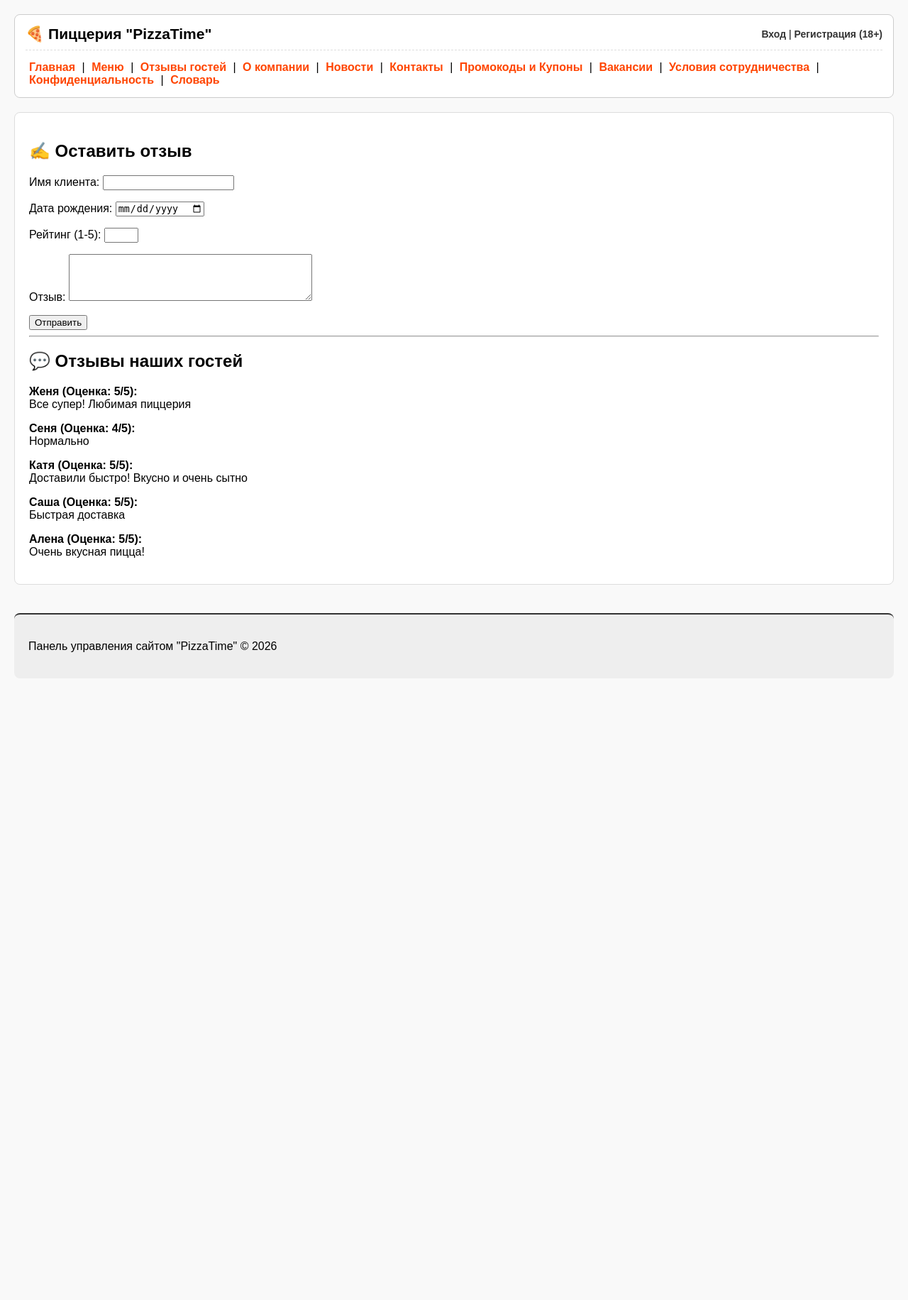
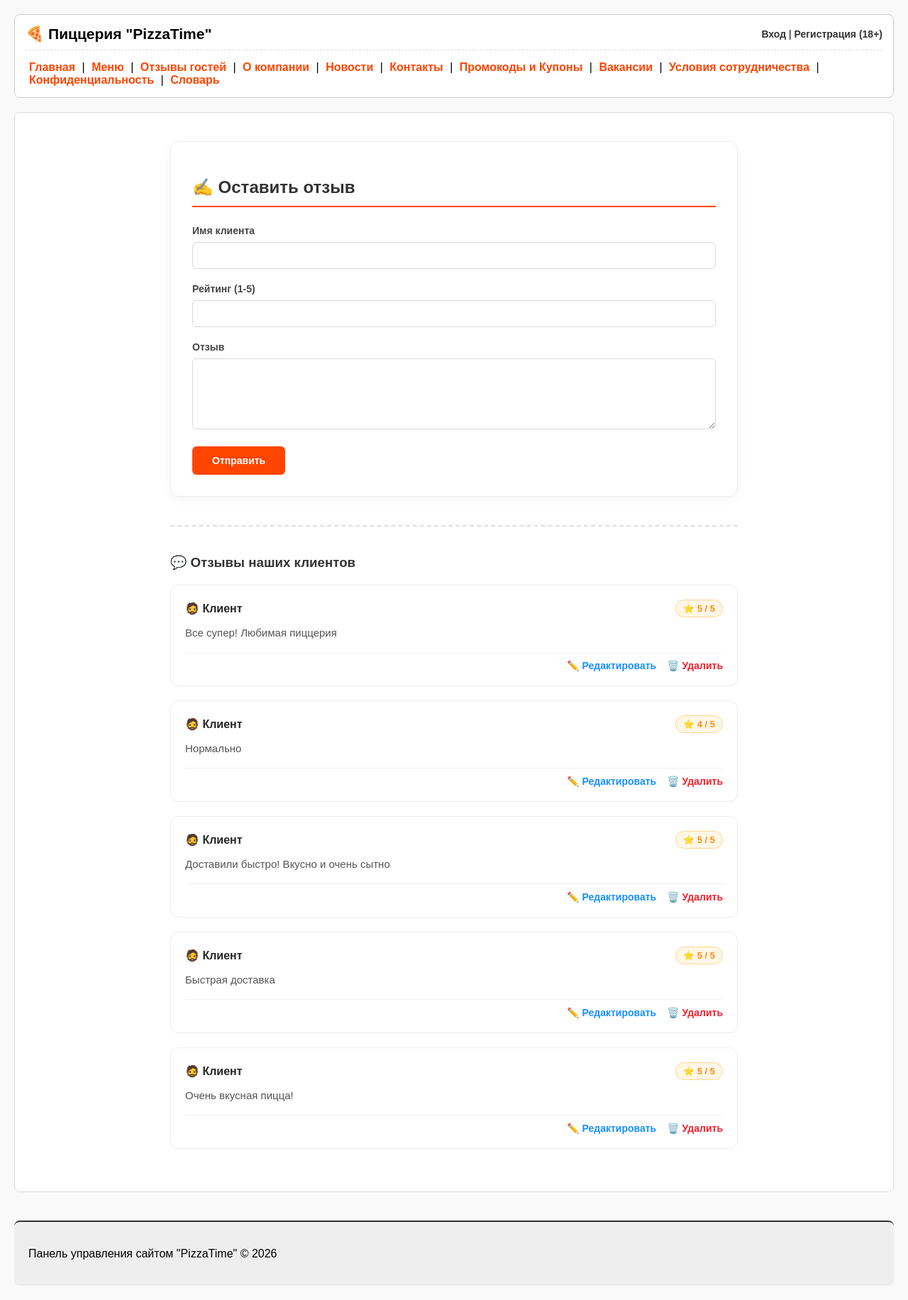
Before and after one commit to polinamasevich/VPO, a Django app: page /reviews/ in a window 1280 px wide. Shown: the whole page at 71% size. Before the commit the page ends 919 px from the top, so only its background shows below. Run offline with Django 5.2, Linux system fonts and the light colour scheme; data comes from the database, SQL or seed files in the repository; both versions use the stored data as it was after the commit.

Commit message:
Убрала дату рождения из отзывов и добавила кнопки управления

```diff
--- a/main/forms.py
+++ b/main/forms.py
@@ -5,16 +5,16 @@ from .models import Review
 from datetime import date
 from django.core.exceptions import ValidationError
 
-# =======================================================
-# 1. ФОРМА ОТЗЫВОВ (БЕЗ ОГРАНИЧЕНИЯ 18+)
-# =======================================================
+
+# ========================== ФОРМА ОТЗЫВОВ =============================
 class ReviewForm(forms.ModelForm):
     class Meta:
         model = Review
-        fields = ['user_name', 'birth_date', 'rating', 'text']
+        # УБРАЛИ 'birth_date' из списка полей
+        fields = ['user_name', 'rating', 'text']
         widgets = {
             'user_name': forms.TextInput(attrs={'class': 'form-control'}),
-            'birth_date': forms.DateInput(attrs={'class': 'form-control', 'type': 'date'}),
+            # Виджет для birth_date тоже удален
             'rating': forms.NumberInput(attrs={'class': 'form-control', 'min': 1, 'max': 5}),
             'text': forms.Textarea(attrs={'class': 'form-control', 'rows': 4}),
         }
@@ -26,9 +26,7 @@ class ReviewForm(forms.ModelForm):
         return text
 
 
-# =======================================================
-# 2. ФОРМА РЕГИСТРАЦИИ ПОЛЬЗОВАТЕЛЯ (СТРОГО 18+ И ТЕЛЕФОН ПО РЕГУЛЯРКЕ)
-# =======================================================
+# ======================== ФОРМА РЕГИСТРАЦИИ ===========================
 class ExtendedRegistrationForm(forms.ModelForm):
     # Новое кастомное поле вместо почты
     phone_number = forms.CharField(
@@ -49,7 +47,7 @@ class ExtendedRegistrationForm(forms.ModelForm):
 
     class Meta:
         model = User
-        # Убрали 'email', добавили 'phone_number'
+        # Тут 'birth_date' ОСТАЕТСЯ для проверки 18+ при регистрации аккаунта
         fields = ['username', 'phone_number', 'birth_date', 'password']
         widgets = {
             'username': forms.TextInput(attrs={'class': 'form-control'}),
@@ -59,7 +57,6 @@ class ExtendedRegistrationForm(forms.ModelForm):
     def clean_phone_number(self):
         phone = self.cleaned_data.get('phone_number')
 
-        # Регулярка проверяет строго формат: +375 (XX) XXX-XX-XX
         phone_regex = r'^\+375 \(\d{2}\) \d{3}-\d{2}-\d{2}$'
 
         if not phone or not re.match(phone_regex, phone):
@@ -67,7 +64,7 @@ class ExtendedRegistrationForm(forms.ModelForm):
 
         return phone
 
-    # ТВОЯ ВАЛИДАЦИЯ НА 18 ЛЕТ (ОСТАЛАСЬ БЕЗ ИЗМЕНЕНИЙ)
+    # ВАЛИДАЦИЯ НА 18 ЛЕТ ДЛЯ РЕГИСТРАЦИИ Пользователя
     def clean_birth_date(self):
         birth_date = self.cleaned_data.get('birth_date')
         if birth_date:
@@ -82,7 +79,4 @@ class ExtendedRegistrationForm(forms.ModelForm):
         user.set_password(self.cleaned_data["password"])
         if commit:
             user.save()
-            # Дополнительно: если у тебя в базе есть отдельный профиль пользователя,
-            # где хранится телефон, его можно сохранить здесь. Например:
-            # Profile.objects.create(user=user, phone=self.cleaned_data['phone_number'], birth_date=self.cleaned_data['birth_date'])
         return user
--- a/main/templates/main/reviews.html
+++ b/main/templates/main/reviews.html
@@ -1,18 +1,85 @@
 {% extends 'base.html' %}
 
 {% block content %}
-<h2>✍️ Оставить отзыв</h2>
+<div class="container" style="padding: 20px; max-width: 800px; margin: auto;">
 
-<form method="POST">
-    {% csrf_token %}  {{ form.as_p }}
-    <button type="submit">Отправить</button>
-</form>
+    <div style="background: white; padding: 30px; border-radius: 12px; box-shadow: 0 4px 15px rgba(0,0,0,0.05); border: 1px solid #eee; margin-bottom: 40px;">
+        <h2 style="color: #333; border-bottom: 2px solid #ff4500; padding-bottom: 12px; margin-bottom: 25px; font-family: sans-serif;">
+            ✍️ Оставить отзыв
+        </h2>
 
-<hr>
+        <form method="post">
+            {% csrf_token %}
+            {% for field in form %}
+                <div style="margin-bottom: 20px; text-align: left;">
+                    <label style="display: block; font-weight: bold; margin-bottom: 8px; color: #444; font-size: 14px;">
+                        {{ field.label }}
+                    </label>
+                    <div class="form-field-wrapper">
+                        {{ field }}
+                    </div>
+                    {% if field.errors %}
+                        <div style="color: #f5222d; font-size: 13px; margin-top: 5px;">
+                            {{ field.errors }}
+                        </div>
+                    {% endif %}
+                </div>
+            {% endfor %}
+            <button type="submit" style="padding: 12px 28px; background: #ff4500; color: white; border: none; border-radius: 6px; font-weight: bold; cursor: pointer; font-size: 14px;">
+                Отправить
+            </button>
+        </form>
+    </div>
 
-<h2>💬 Отзывы наших гостей</h2>
-{% for rev in reviews %}
-    <p><b>{{ rev.user_name }} (Оценка: {{ rev.rating }}/5):</b><br>
-    {{ rev.text }}</p>
-{% endfor %}
+    <hr style="border: 0; border-top: 2px dashed #ddd; margin: 40px 0;">
+
+    <h3 style="color: #333; margin-bottom: 20px;">💬 Отзывы наших клиентов</h3>
+
+    <div class="reviews-list">
+        {% for review in reviews %}
+            <div class="review-card" style="border: 1px solid #eee; padding: 20px; margin-bottom: 20px; border-radius: 12px; background: #fff; box-shadow: 0 2px 8px rgba(0,0,0,0.02); text-align: left;">
+
+                <div style="display: flex; justify-content: space-between; align-items: center; margin-bottom: 10px;">
+                    <strong style="font-size: 16px; color: #262626;">🧔 {{ review.name|default:"Клиент" }}</strong>
+                    <span style="background: #fff7e6; color: #fa8c16; padding: 4px 10px; border-radius: 20px; font-weight: bold; border: 1px solid #ffd591; font-size: 13px;">
+                        ⭐ {{ review.rating }} / 5
+                    </span>
+                </div>
+
+                <p style="color: #555; line-height: 1.6; margin: 0; font-size: 15px;">
+                    {{ review.text }}
+                </p>
+
+                <hr style="border: 0; border-top: 1px solid #f0f0f0; margin: 15px 0 10px 0;">
+
+                <div style="display: flex; justify-content: flex-end; gap: 15px;">
+                    <a href="{% url 'edit_review' review.id %}" style="color: #1890ff; text-decoration: none; font-size: 14px; font-weight: bold;">
+                        ✏️ Редактировать
+                    </a>
+
+                    <a href="{% url 'delete_review' review.id %}"
+                       onclick="return confirm('Вы точно хотите удалить этот отзыв?');"
+                       style="color: #f5222d; text-decoration: none; font-size: 14px; font-weight: bold;">
+                        🗑️ Удалить
+                    </a>
+                </div>
+
+            </div>
+        {% empty %}
+            <p style="color: #999; text-align: center; padding: 20px; background: #fafafa; border-radius: 8px;">
+                Отзывов пока нет.
+            </p>
+        {% endfor %}
+    </div>
+</div>
+
+<style>
+    .form-field-wrapper input, .form-field-wrapper textarea, .form-field-wrapper select {
+        width: 100%; padding: 10px 12px; border: 1px solid #d9d9d9; border-radius: 6px; font-size: 14px; color: #333; box-sizing: border-box;
+    }
+    .form-field-wrapper input:focus, .form-field-wrapper textarea:focus, .form-field-wrapper select:focus {
+        border-color: #ff4500; outline: none; box-shadow: 0 0 0 2px rgba(255, 69, 0, 0.1);
+    }
+    .form-field-wrapper textarea { resize: vertical; min-height: 100px; }
+</style>
 {% endblock %}
--- a/main/urls.py
+++ b/main/urls.py
@@ -1,13 +1,17 @@
 from django.urls import path
 from django.contrib.auth import views as auth_views
 from . import views
-from .forms import ReviewForm
 
 urlpatterns = [
     path('', views.index, name='index'),
     path('news/', views.news_list, name='news_list'),
     path('items/', views.item_list, name='item_list'),
+
+    # Пути для работы с отзывами (Просмотр, Редактирование, Удаление)
     path('reviews/', views.reviews, name='reviews'),
+    path('reviews/edit/<int:review_id>/', views.edit_review, name='edit_review'),
+    path('reviews/delete/<int:review_id>/', views.delete_review, name='delete_review'),
+
     path('about/', views.about, name='about'),
     path('contacts/', views.contacts, name='contacts'),
     path('promocodes/', views.promocodes, name='promocodes'),
@@ -19,7 +23,7 @@ urlpatterns = [
     # --- СТРОКА ДЛЯ РЕГИСТРАЦИИ (18+) ---
     path('register/', views.register, name='register'),
 
-    # Пути для панели управления внизу страницы
+    # Пути для панели управления и выхода из системы
     path('stats/', views.stats, name='stats'),
-    path('logout/', auth_views.LogoutView.as_view(next_page='index'), name='logout'), # ВОТ ЭТО ИСПРАВИТ ОШИБКУ LOGOUT!
+    path('logout/', auth_views.LogoutView.as_view(next_page='index'), name='logout'),
 ]
--- a/main/views.py
+++ b/main/views.py
@@ -1,11 +1,18 @@
 import random
 import statistics
-from django.shortcuts import render, redirect
+import io
+import base64
+from django.shortcuts import render, redirect, get_object_or_404
 from django.db.models import Avg
 from django.utils import timezone  # Импортируем для работы с временем
 from django.contrib.auth import login  # Импортируем для автоматической авторизации
 from .models import ServiceItem, News, Dictionary, Contact, Vacancy, Review, PromoCode, CompanyInfo, Category
 from .forms import ReviewForm, ExtendedRegistrationForm  # Подключаем новую форму регистрации
+
+# Настройка Matplotlib для работы на сервере в фоновом режиме (без графического интерфейса)
+import matplotlib
+matplotlib.use('Agg')
+import matplotlib.pyplot as plt
 
 def index(request):
     last_news = News.objects.order_by('-created_at').first()
@@ -57,6 +64,7 @@ def item_list(request):
     })
 
 
+# --- РАБОТА С ОТЗЫВАМИ (ПРОСМОТР И ДОБАВЛЕНИЕ) ---
 def reviews(request):
     if request.method == 'POST':
         form = ReviewForm(request.POST)
@@ -72,7 +80,40 @@ def reviews(request):
     })
 
 
-# --- ПОЛНОСТЬЮ ЗАПОЛНЕННАЯ АНАЛИТИКА НА РЕАЛЬНЫХ ТОВАРАХ ---
+# --- РЕДАКТИРОВАНИЕ ОТЗЫВА С ФРОНТА ---
+def edit_review(request, review_id):
+    review = get_object_or_404(Review, id=review_id)
+
+    # Проверка прав: редактирует админ или автор (если у модели есть связь с user)
+    if not request.user.is_staff and getattr(review, 'user', None) != request.user:
+        return redirect('reviews')
+
+    if request.method == 'POST':
+        form = ReviewForm(request.POST, instance=review)
+        if form.is_valid():
+            form.save()
+            return redirect('reviews')
+    else:
+        form = ReviewForm(instance=review)
+
+    return render(request, 'main/edit_review.html', {
+        'form': form,
+        'review': review
+    })
+
+
+# --- УДАЛЕНИЕ ОТЗЫВА С ФРОНТА ---
+def delete_review(request, review_id):
+    review = get_object_or_404(Review, id=review_id)
+
+    # Проверка прав на удаление
+    if request.user.is_staff or getattr(review, 'user', None) == request.user:
+        review.delete()
+
+    return redirect('reviews')
+
+
+# --- АНАЛИТИКА НА РЕАЛЬНЫХ ТОВАРАХ + СЕРВЕРНЫЙ ГРАФИК MATPLOTLIB ---
 def stats(request):
     # Ограничение доступа: только для админов
     if not request.user.is_staff:
@@ -86,31 +127,32 @@ def stats(request):
     avg_rating = Review.objects.aggregate(Avg('rating'))['rating__avg']
     avg_rating = round(avg_rating, 1) if avg_rating else 0
 
-    # Получаем список твоих реальных товаров
+    # Получаем список реальных товаров
     items_alphabetical = ServiceItem.objects.order_by('title')
     db_items = list(items_alphabetical)
 
+    chart_base64 = None  # Сюда запишем готовую картинку графика
+
     if db_items:
-        random.seed(42)  # Фиксируем сид, чтобы данные не менялись при перезагрузке
+        random.seed(42)  # Фиксируем сид для воспроизводимости симуляции
 
-        # 1. Симулируем 25 заказов на базе цен твоих пицц/услуг
+        # 1. Симулируем 25 заказов на базе цен товаров
         db_prices = [float(item.price) for item in db_items]
         simulated_orders = [random.choice(db_prices) for _ in range(22)]
-        # Добавляем принудительно несколько одинаковых цен, чтобы мода гарантированно высчиталась
         simulated_orders.extend([db_prices[0], db_prices[0], db_prices[0]])
 
-        # Расчет первой карточки (Экономические показатели)
+        # Расчет экономических показателей
         total_sales_sum = round(sum(simulated_orders), 2)
         sales_avg = round(statistics.mean(simulated_orders), 2)
         sales_median = round(statistics.median(simulated_orders), 2)
         sales_mode = round(statistics.mode(simulated_orders), 2)
 
-        # 2. Симулируем возраст покупателей для второй карточки
+        # 2. Симулируем возраст покупателей (генерируется случайно, от базы отзывов не зависит)
         simulated_ages = [random.randint(19, 45) for _ in range(30)]
         age_avg = round(statistics.mean(simulated_ages), 1)
         age_median = int(statistics.median(simulated_ages))
 
-        # 3. Ищем популярный тип товара (по твоим реальным категориям)
+        # 3. Популярный тип товара по категориям
         categories_list = [item.category.title for item in db_items if item.category]
         if categories_list:
             popular_type = max(set(categories_list), key=categories_list.count)
@@ -118,8 +160,28 @@ def stats(request):
         else:
             popular_type = "Пицца"
             profitable_type = "Пицца"
+
+        # --- ОТРИСОВКА ГРАФИКА ЧЕРЕЗ MATPLOTLIB ---
+        plt.figure(figsize=(10, 5))
+        titles = [item.title for item in db_items]
+        prices = [float(item.price) for item in db_items]
+
+        plt.bar(titles, prices, color='#1890ff', edgecolor='#0050b3', alpha=0.8)
+        plt.title('Столбчатая диаграмма цен ассортимента', fontsize=14, fontweight='bold', pad=15)
+        plt.ylabel('Цена (BYN)', fontsize=12)
+        plt.grid(axis='y', linestyle='--', alpha=0.5)
+        plt.xticks(rotation=30, ha='right', fontsize=10)
+        plt.tight_layout()
+
+        # Сохранение графика в виртуальный буфер памяти без сохранения на диск
+        buf = io.BytesIO()
+        plt.savefig(buf, format='png', dpi=100)
+        buf.seek(0)
+        chart_base64 = base64.b64encode(buf.read()).decode('utf-8')
+        buf.close()
+        plt.close()  # Очищаем память после генерации рисунка
+
     else:
-        # Защита на случай, если база пустая
         total_sales_sum = sales_avg = sales_median = sales_mode = 0
         age_avg = age_median = 0
         popular_type = "Нет товаров"
@@ -130,25 +192,21 @@ def stats(request):
         'total_news': total_news,
         'total_reviews': total_reviews,
         'avg_rating': avg_rating,
-
-        'items_alphabetical': items_alphabetical,  # Наполнит нижнюю таблицу
-
-        # Для карточки экономических показателей:
+        'items_alphabetical': items_alphabetical,
         'total_sales_sum': total_sales_sum,
         'sales_avg': sales_avg,
         'sales_median': sales_median,
         'sales_mode': sales_mode,
-
-        # Для карточки возраста клиентов:
         'age_avg': age_avg,
         'age_median': age_median,
         'popular_type': popular_type,
         'profitable_type': profitable_type,
+        'chart_base64': chart_base64,  # Передаем картинку в шаблон
     }
     return render(request, 'main/stats.html', context)
 
 
-# Остальные страницы
+# Остальные вспомогательные страницы сайта
 def news_list(request): return render(request, 'main/news_list.html', {'news': News.objects.order_by('-created_at')})
 def about(request): return render(request, 'main/about.html', {'company_info': CompanyInfo.objects.first()})
 def contacts(request): return render(request, 'main/contacts.html', {'employees': Contact.objects.all()})
```
Also changed, not shown: main/templates/main/edit_review.html (added, +48 -0 lines), db.sqlite3.
